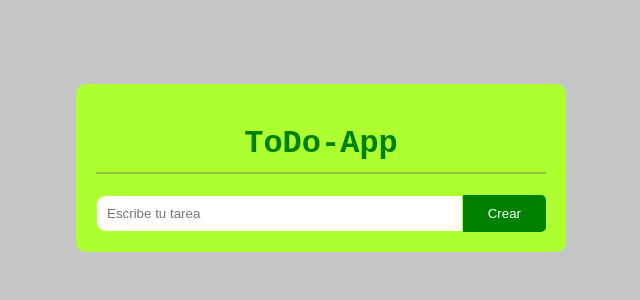
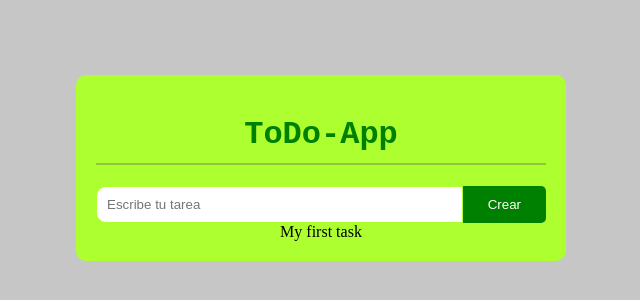
Before and after one commit to LucioDev7/primer-react, a React (Create React App) app: page / in a window 1280 px wide. Shown: the part 240-540 px from the top of the page, without its empty margins (319-959 px from the left). Built offline with nearby package versions, Linux system fonts and the light colour scheme.

Commit message:
Uso de estados

```diff
--- a/src/App.jsx
+++ b/src/App.jsx
@@ -1,12 +1,16 @@
 import Container from "./components/Container";
 import Titulo from "./components/Titulo";
 import Formulario from "./components/Formulario";
+import React, { useState } from "react";
 
 function App() {
 
+  const [taskName, setTakeName] = useState('My first task'); //Devuelve variable en primer posicion, funcion en el segundo.
+
   const onSubmitHandler = (event) => {
     event.preventDefault();
-    console.log(event)
+    setTakeName(event.target.elements.taskName.value);
+    event.target.elements.taskName.value = '';
 }
 
   return (
@@ -14,6 +18,7 @@ function App() {
     <Container>
       <Titulo text="ToDo-App" />
       <Formulario onSubmitHandler={onSubmitHandler}/>
+      {taskName}
     </Container>
     </>
   );
--- a/src/components/Formulario.jsx
+++ b/src/components/Formulario.jsx
@@ -2,7 +2,7 @@ function Formulario ({onSubmitHandler}){
 
     return(
         <form onSubmit={onSubmitHandler} className="formulario">
-            <input type='text' placeholder='Escribe tu tarea' />
+            <input name="taskName" type='text' placeholder='Escribe tu tarea' />
             <button>Crear</button>
         </form>
     );
```
Also changed, not shown: src/components/Titulo.jsx (line endings or trailing spaces).
